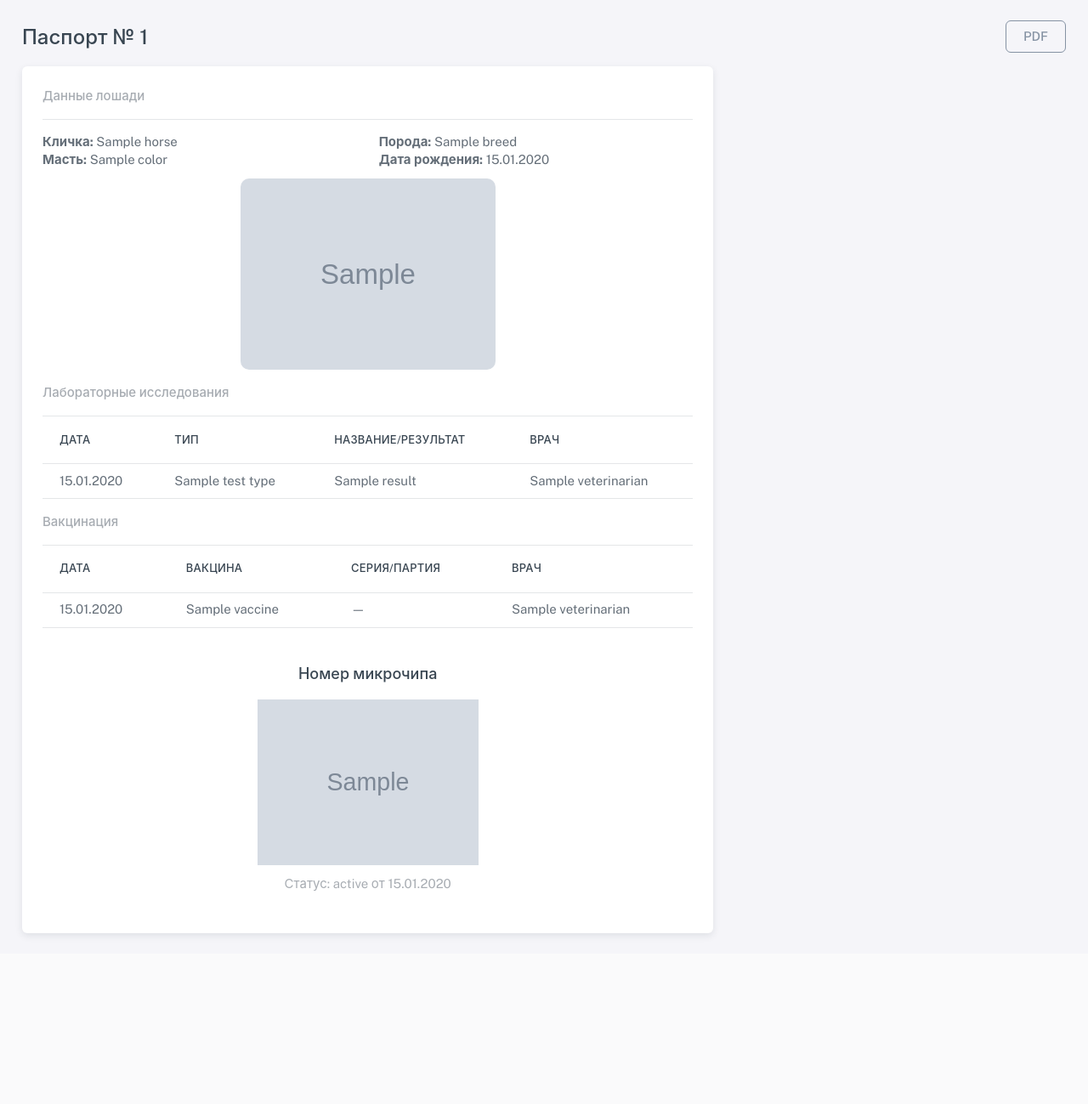
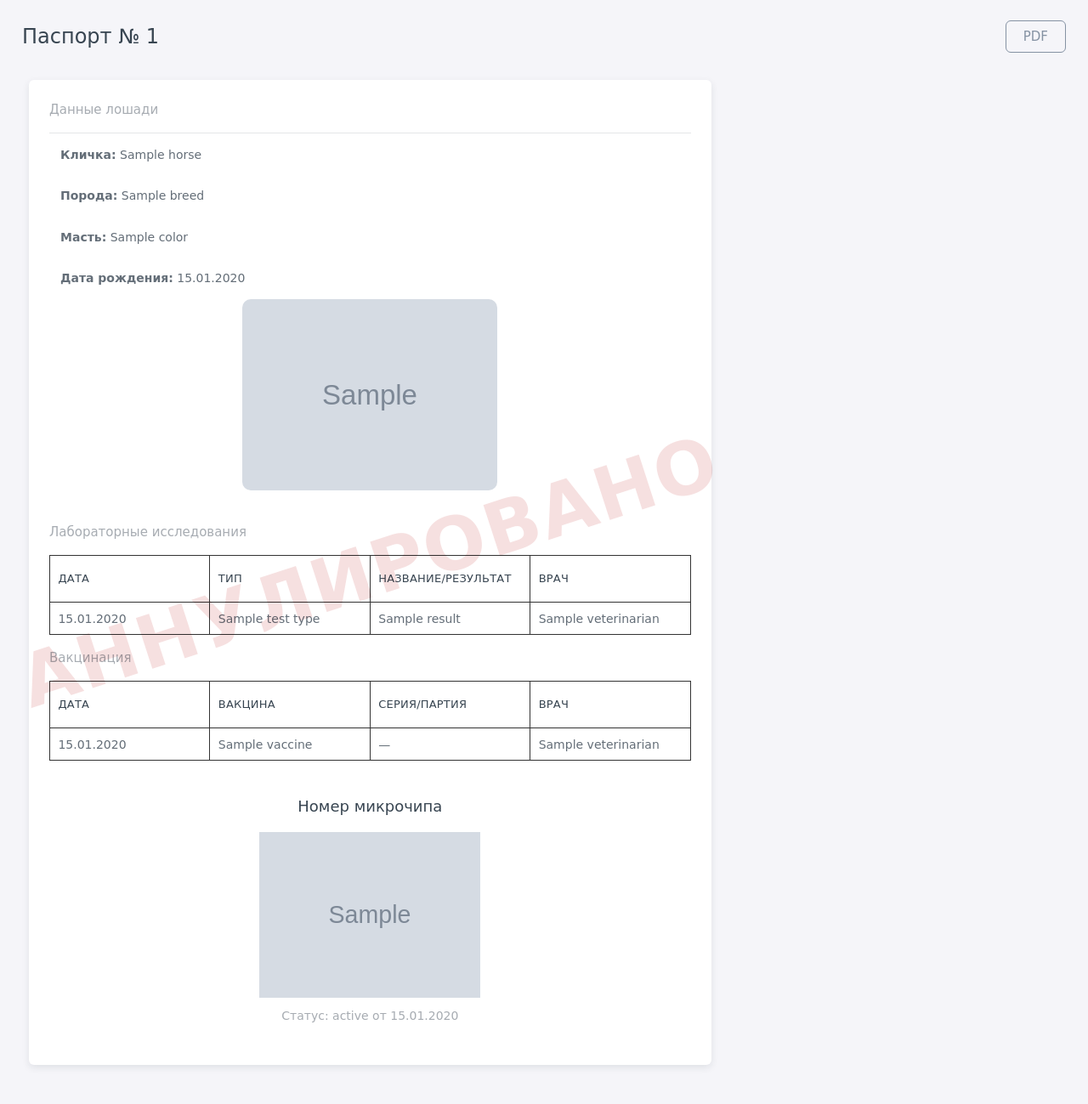
Before and after one commit to RizobekS/passport_registry, a Django app: template templates/passports/public_card.html in a window 1280 px wide. Shown: the whole page at 85% size. Before the commit the page ends 1103 px from the top, so only its background shows below. Run offline with Django 5.2, Linux system fonts and the light colour scheme; the template is opened without the code that fills it: most values are stand-ins (such as "Sample title", 1, 10 or a date in 2020); grey boxes marked "Sample" are stand-in pictures; some libraries are stand-ins or nearby versions.

Commit message:
added status Revoked for public cart passport and added watermark for Revoked

```diff
--- a/apps/passports/views.py
+++ b/apps/passports/views.py
@@ -187,6 +187,7 @@
 
 def public_passport(request, qr_id):
     public_base_url = PUBLIC_BASE_URL
+    allowed = [Passport.Status.ISSUED, Passport.Status.REISSUED, Passport.Status.REVOKED]
     p = get_object_or_404(
         Passport.objects.select_related('horse', 'horse__breed', 'horse__color', 'horse__place_of_birth')
         .prefetch_related(
@@ -196,6 +197,6 @@
                      queryset=LabTest.objects.select_related('test_type', 'veterinarian__person').order_by('-date')),
         ),
         qr_public_id=qr_id,
-        status__in=[Passport.Status.ISSUED, Passport.Status.REISSUED]
+        status__in=allowed
     )
     return render(request, 'passports/public_card.html', {'p': p, 'public_base_url': public_base_url})
--- a/templates/passports/public_card.html
+++ b/templates/passports/public_card.html
@@ -1,6 +1,11 @@
 {% extends 'layout/master.html' %}
 {% load static %}
 {% load pdf_utils %}
+
+{% block extra_css %}
+
+{% endblock %}
+{% block layout %}
 <style>
   /* Размер страницы и поля */
   @page {
@@ -116,9 +121,34 @@
 
   .signbox { margin-top:8mm; font-size:10.5pt; }
   .line { border-bottom:0.6pt solid #333; display:inline-block; width:85%; vertical-align:bottom; }
+
+  /* Контейнер для водяного знака */
+  .wm-host { position: relative; }
+
+  /* Диагональный watermark «Аннулировано» */
+  .wm-revoked{
+    position: absolute!important;
+    left: 50%; top: 50%!important;
+    transform: translate(-50%, -50%) rotate(-18deg)!important;
+    font-size: 86px!important;
+    font-weight: 800!important;
+    text-transform: uppercase!important;
+    letter-spacing: 2px!important;
+    color: #b30000!important;
+    opacity: .12!important;
+    white-space: nowrap!important;
+    z-index: 1000!important;
+    pointer-events: none!important;
+    user-select: none!important;
+    mix-blend-mode: multiply!important; /* аккуратнее на тёмных фонах */
+  }
+  @media (max-width: 576px){
+    .wm-revoked{ font-size: 34px!important; }
+  }
+  @media print{
+    .wm-revoked{ opacity: .18!important; }
+  }
 </style>
-{% block extra_css %}{% endblock %}
-{% block layout %}
 <div class="container-xxl flex-grow-1 container-p-y">
   <div class="d-flex align-items-center justify-content-between mb-4">
     <h4 class="mb-0">Паспорт № {{ p.number }}</h4>
@@ -130,8 +160,14 @@
   </div>
   <div class="row g-4">
     <div class="col-lg-8">
-      <div class="card h-100">
+      <div class="card h-100 wm-host">
         <div class="card-body">
+
+          {# ВОДЯНОЙ ЗНАК ТОЛЬКО ДЛЯ АННУЛИРОВАННЫХ #}
+          {% if p.status == 'REVOKED' %}
+            <div class="wm-revoked" style="">Аннулировано</div>
+          {% endif %}
+
           <h6 class="text-muted">Данные лошади</h6>
           <hr>
           <div class="row mb-3">
```
